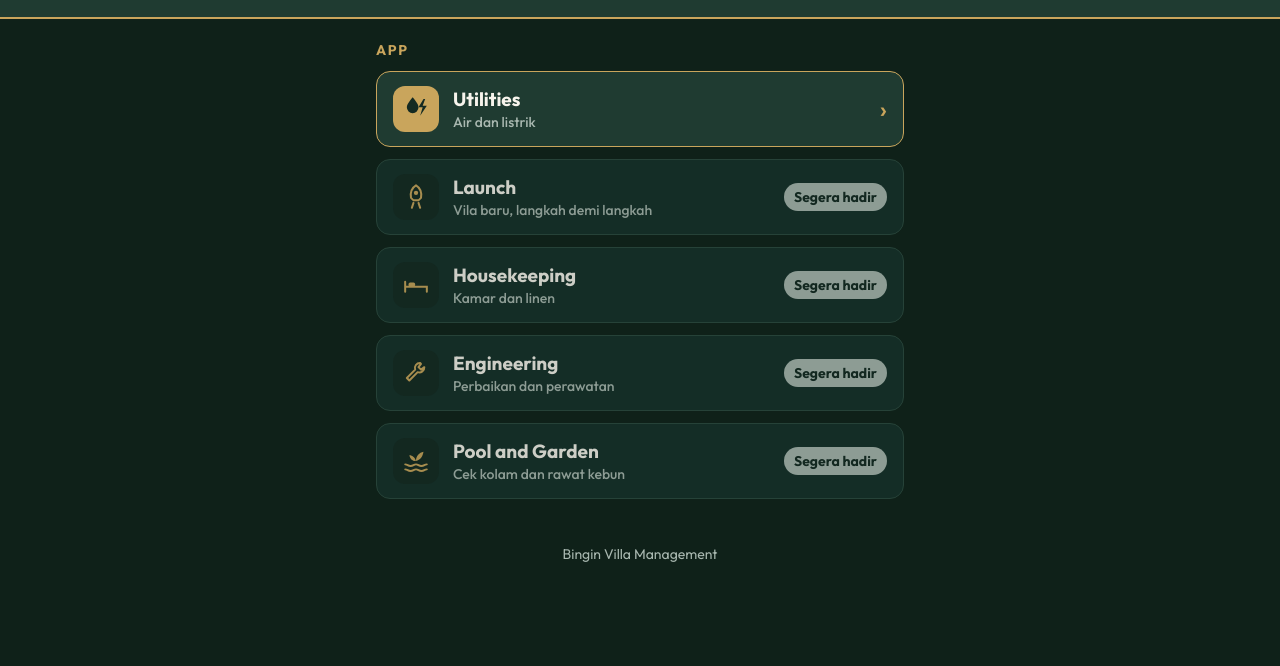
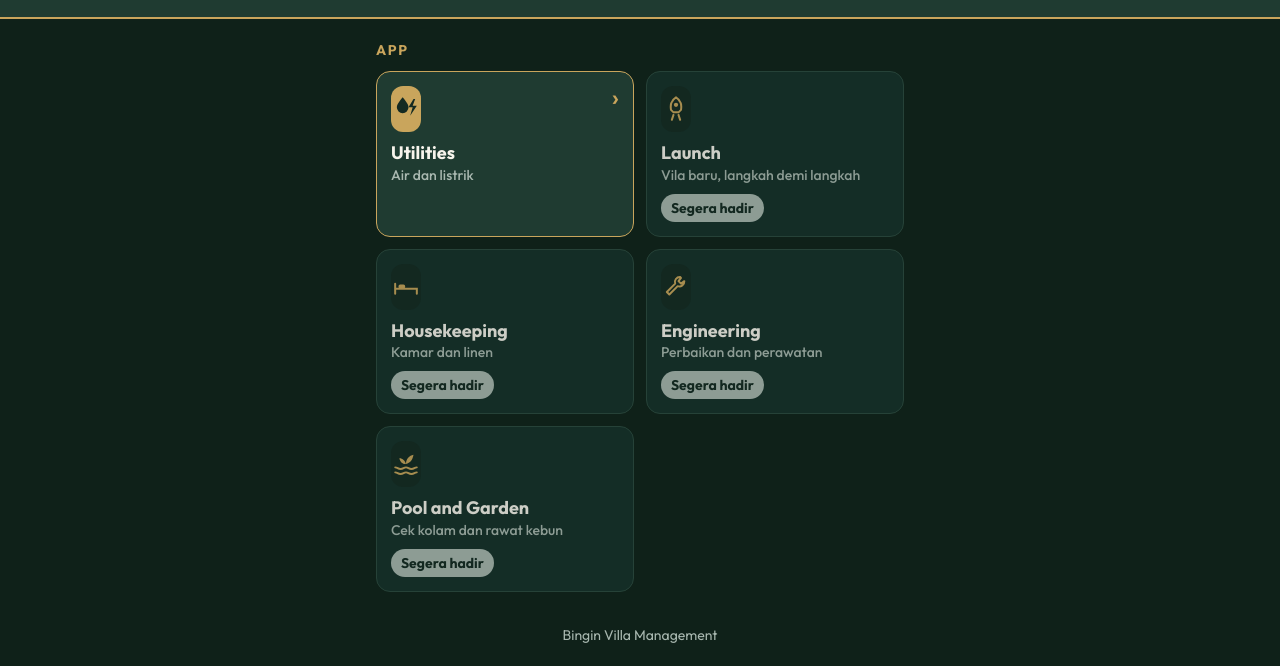
Before and after one commit to Bingin-Villa-Management/bvm-one-link, a plain HTML site: page index.html in a window 1280 px wide. Shown: the part 153-819 px from the top of the page. Drawn offline with Linux system fonts and the light colour scheme.

Commit message:
Two app tiles side by side to save space

```diff
--- a/index.html
+++ b/index.html
@@ -45,6 +45,14 @@ main{padding:18px 16px 28px;max-width:560px;margin:0 auto}
 .pill{flex:0 0 auto;font-size:14px;font-weight:700;color:var(--deep);background:var(--muted);border-radius:999px;padding:5px 10px}
 .note{display:none;margin:-4px 0 14px;padding:12px 14px;border-radius:12px;background:var(--deep);border-left:3px solid var(--gold);font-size:15px;line-height:1.4}
 .note.show{display:block}
+/* Dua ubin berdampingan (Reza 23 Nov 08:59). Catatan "Segera hadir" selebar penuh; dense mengisi celah di sebelahnya. */
+#tiles{display:grid;grid-template-columns:1fr 1fr;gap:12px;grid-auto-flow:row dense}
+#tiles .tile{position:relative;flex-direction:column;align-items:flex-start;gap:10px;min-height:150px;margin:0;padding:14px}
+#tiles .tile .tx{flex:0 0 auto;width:100%;padding-right:4px}
+#tiles .tile b{font-size:18px;line-height:1.2}
+#tiles .tile .go{position:absolute;top:12px;right:14px}
+#tiles .tile .pill{margin-top:auto}
+#tiles .note{grid-column:1 / -1;margin:0}
 footer{text-align:center;font-size:14px;color:var(--muted);padding:6px 16px 22px}
 
 /* Layar app: iframe penuh. Halaman sendiri tidak pernah menggulir saat app terbuka. */
```
